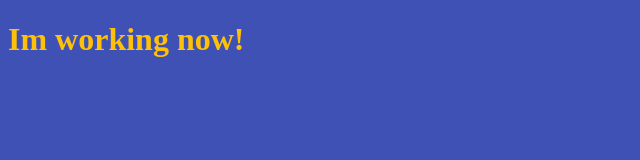
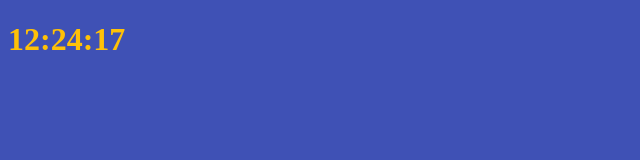
Before and after one commit to Hyewon-Kang/study, a plain HTML site: page index.html in a window 1280 px wide. Shown: the whole page, without its empty margins (0-640 px from the left). Drawn offline with Linux system fonts and the light colour scheme.

Commit message:
바닐라JS 시계 만들기 완료

```diff
--- /dev/null
+++ b/clock.js
@@ -0,0 +1,18 @@
+const clockContainer = document.querySelector(".js-clock"),
+ clockTitle = clockContainer.querySelector("h1");
+
+function getTime(){
+    const date = new Date();
+    const minutes = date.getMinutes();
+    const hours = date.getHours();
+    const seconds = date.getSeconds();
+    clockTitle.innerText = `${hours < 10 ? `0${hours}` : hours}:${minutes < 10 ? `0${minutes}` : minutes}:${seconds < 10 ? `0${seconds}` : seconds}`;
+
+}
+
+function init(){
+    getTime();
+    setInterval(getTime,1000); //첫번째 인자는 함수, 두번째 인자는 실행할 시간 간격(millisecond 기준이라서 1초 = 1000)
+}
+
+init();
--- a/index.html
+++ b/index.html
@@ -5,9 +5,9 @@
         <link rel="stylesheet" href="index.css">
     </head>
     <body>
-        <h1 id="title" class="btn">Im working now!</h1>
-        <script src="index.js">
-
-        </script>
+        <div class="js-clock">
+            <h1>00:00</h1>
+        </div>
+        <script src="clock.js"></script>
     </body>
 </html>
```
